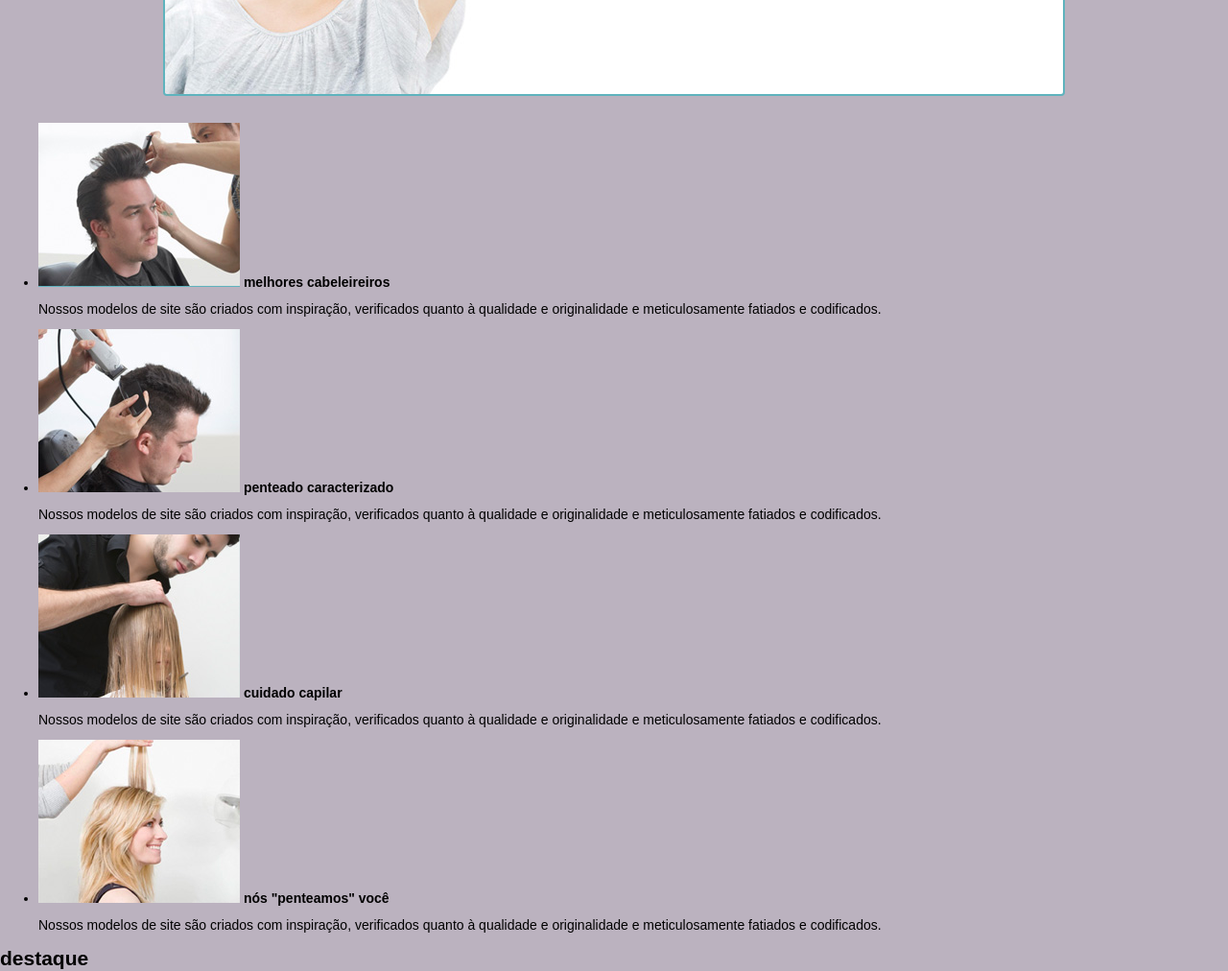
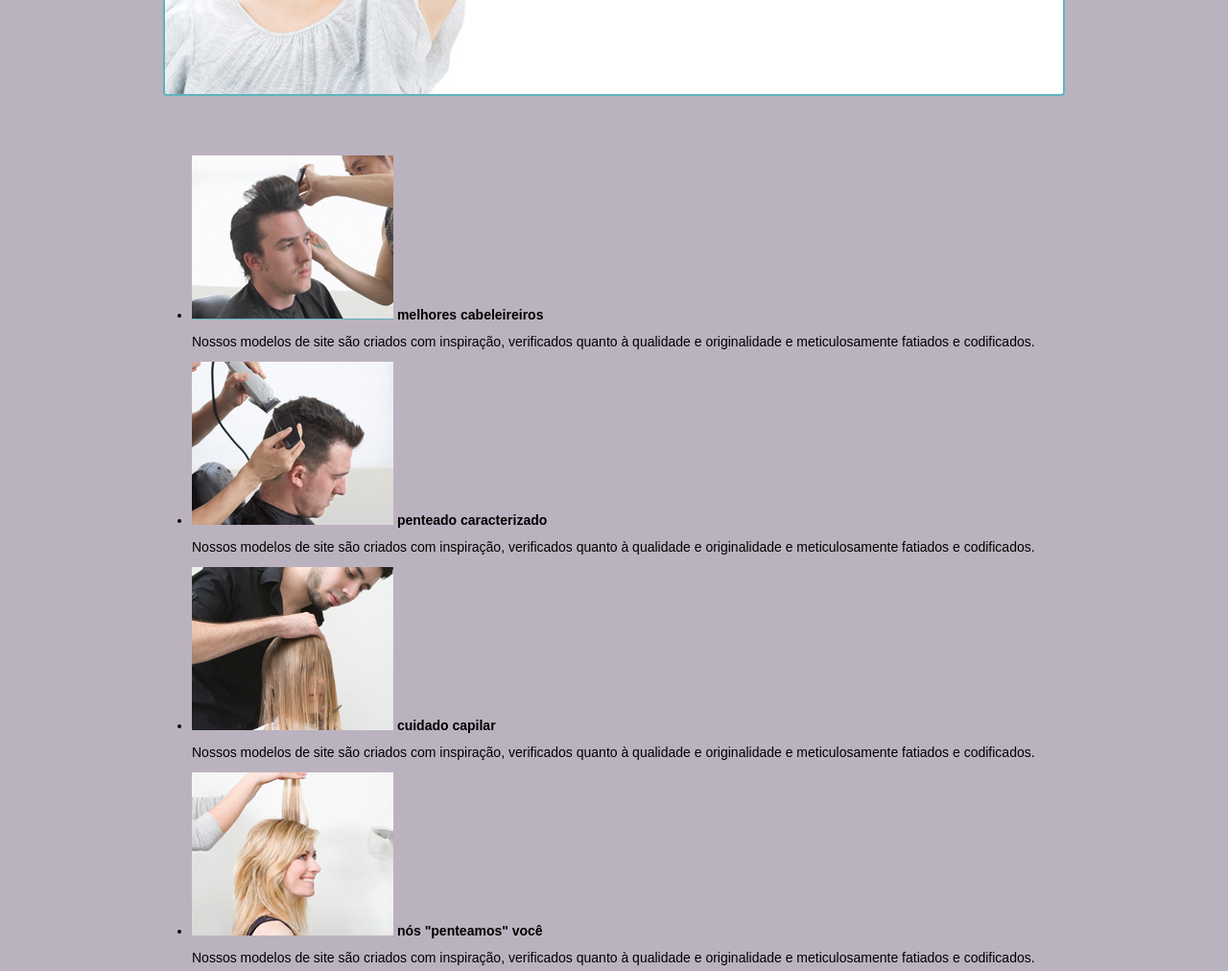
Before and after one commit to jgjefersonluis/html-crisHair, a plain HTML site: page index.html in a window 1280 px wide. Shown: the part 460-1472 px from the top of the page at 96% size. Drawn offline with Linux system fonts and the light colour scheme.

Commit message:
css - body modificando

```diff
--- a/css/style.css
+++ b/css/style.css
@@ -116,3 +116,9 @@ body {
 	line-height: 50px;
 	padding: 110px 30px 30px;
 }
+#body {
+	margin: 0 auto;
+	min-height: 812px;
+	padding: 20px 0 50px;
+	width: 960px;
+}
```
